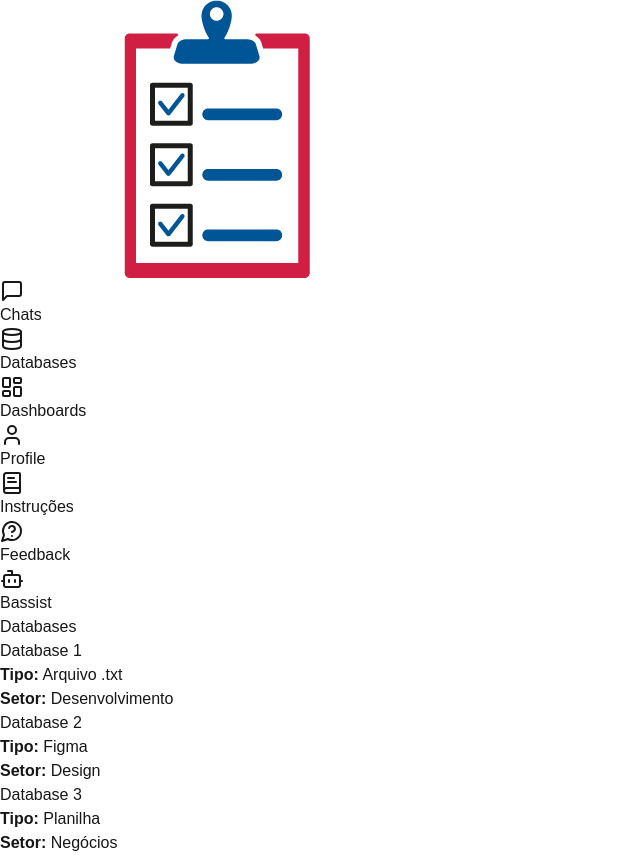
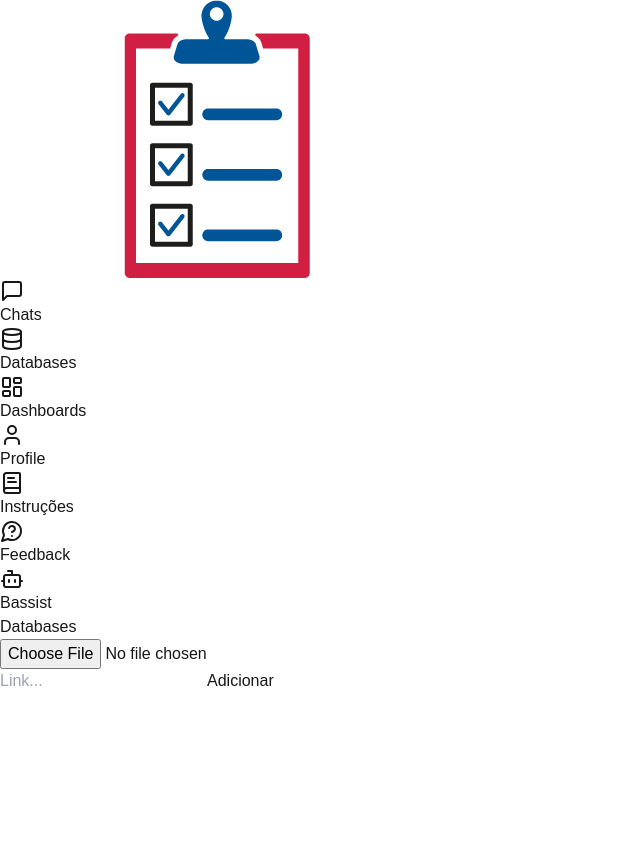
Before and after one commit to chicofgdl/maia, a Next.js app: page /databases in a window 1280 px wide. Shown: the whole page, without its empty margins (0-640 px from the left). After the commit the page ends 800 px from the top, so only its background shows below. Built offline with nearby package versions, Linux system fonts and the light colour scheme.

Commit message:
Adiciona funcionalidade de salvar arquivos de texto e links - Bug no localstorage está fazendo os arquivos não ficarem salvos - Jeito melhor de consumir as informações dos arquivos submetidos ainda pendente.

```diff
--- a/src/app/databases/page.tsx
+++ b/src/app/databases/page.tsx
@@ -1,29 +1,135 @@
-// src/app/databases/page.tsx
-import Sidebar from '@/components/Sidebar';
-import React from 'react';
+"use client";
+import Sidebar from "@/components/Sidebar";
+import React, { useState, useEffect } from "react";
 
-const mockDatabases = [
-  { id: 1, name: 'Database 1', type: 'Arquivo .txt', status: 'Desenvolvimento' },
-  { id: 2, name: 'Database 2', type: 'Figma', status: 'Design' },
-  { id: 3, name: 'Database 3', type: 'Planilha', status: 'Negócios' },
-];
+interface Database {
+  id: number;
+  name: string;
+  type: string;
+  setor: string;
+  content?: string; // armazenar conteúdo de arquivos .txt
+  url?: string; // armazenar links
+}
 
 const Databases = () => {
+  const [databases, setDatabases] = useState<Database[]>([]);
+  const [newLink, setNewLink] = useState("");
+
+  useEffect(() => {
+    const storedDatabases = localStorage.getItem("databases");
+    if (storedDatabases) {
+      setDatabases(JSON.parse(storedDatabases));
+    }
+  }, []);
+
+
+  useEffect(() => {
+    localStorage.setItem("databases", JSON.stringify(databases));
+  }, [databases]);
+
+
+  const handleFileUpload = (event: React.ChangeEvent<HTMLInputElement>) => {
+    if (event.target.files) {
+      const file = event.target.files[0];
+      const reader = new FileReader();
+
+      reader.onload = (e) => {
+        const content = e.target?.result as string;
+        const newDatabase: Database = {
+          id: Date.now(),
+          name: file.name,
+          type: file.type || "Desconhecido",
+          setor: "Desenvolvimento",
+          content: file.type.includes("text") ? content : undefined,
+        };
+
+        setDatabases((prev) => [...prev, newDatabase]);
+      };
+      // Se for um arquivo de texto vai ler o conteúdo dele. Se não for, vai preencher informações básicas.
+      if (file.type.includes("text")) {
+        reader.readAsText(file);
+      } else {
+        const newDatabase: Database = {
+          id: Date.now(),
+          name: file.name,
+          type: file.type || "Desconhecido",
+          setor: "Desenvolvimento",
+        };
+        setDatabases((prev) => [...prev, newDatabase]);
+      }
+    }
+  };
+
+  const handleAddLink = () => {
+    if (newLink.trim() === "") return;
+    const newDatabase: Database = {
+      id: Date.now(),
+      name: newLink,
+      type: "Link",
+      setor: "Desenvolvimento",
+      url: newLink,
+    };
+
+    setDatabases((prev) => [...prev, newDatabase]);
+    setNewLink("");
+  };
+
   return (
     <div className="w-full h-screen flex bg-gray-600 p-6 gap-6">
       {/* Sidebar */}
       <div className="w-1/6 bg-gray-400 p-6 rounded-2xl">
         <Sidebar />
       </div>
+
       {/* Conteúdo da página Databases */}
       <div className="w-8/12 bg-gray-300 p-6 rounded-2xl">
-        <h1 className="text-2xl font-bold mb-6 bg-blue-200 rounded-xl p-2 flex justify-center">Databases</h1>
+        <h1 className="text-2xl font-bold mb-6 bg-blue-200 rounded-xl p-2 flex justify-center">
+          Databases
+        </h1>
+
+        {/* Upload de Arquivo */}
+        <div className="mb-4 p-4 bg-green-400 rounded-2xl">
+          <input type="file" onChange={handleFileUpload} className="p-2" />
+        </div>
+
+        {/* Adicionar Link */}
+        <div className="mb-4 p-4 bg-green-400 rounded-2xl flex gap-2">
+          <input
+            type="text"
+            placeholder="Link..."
+            value={newLink}
+            onChange={(e) => setNewLink(e.target.value)}
+            className="p-2 flex-1 rounded"
+          />
+          <button
+            onClick={handleAddLink}
+            className="p-2 bg-blue-600 text-white rounded"
+          >
+            Adicionar
+          </button>
+        </div>
+
+        {/* Lista de arquivos e links */}
         <div className="space-y-4">
-          {mockDatabases.map((db) => (
-            <div key={db.id} className="bg-white p-4 rounded-xl shadow-lg">
+          {databases.map((db) => (
+            <div
+              key={db.id}
+              className="bg-white p-4 rounded-xl shadow-lg cursor-pointer hover:bg-gray-100"
+              onClick={() => {
+                if (db.url) {
+                  window.open(db.url, "_blank");
+                } else if (db.content) {
+                  alert(`Conteúdo do arquivo:\n${db.content}`);
+                }
+              }}
+            >
               <h2 className="font-semibold">{db.name}</h2>
-              <p><strong>Tipo:</strong> {db.type}</p>
-              <p><strong>Setor:</strong> {db.status}</p>
+              <p>
+                <strong>Tipo:</strong> {db.type}
+              </p>
+              <p>
+                <strong>Setor:</strong> {db.setor}
+              </p>
             </div>
           ))}
         </div>
```
